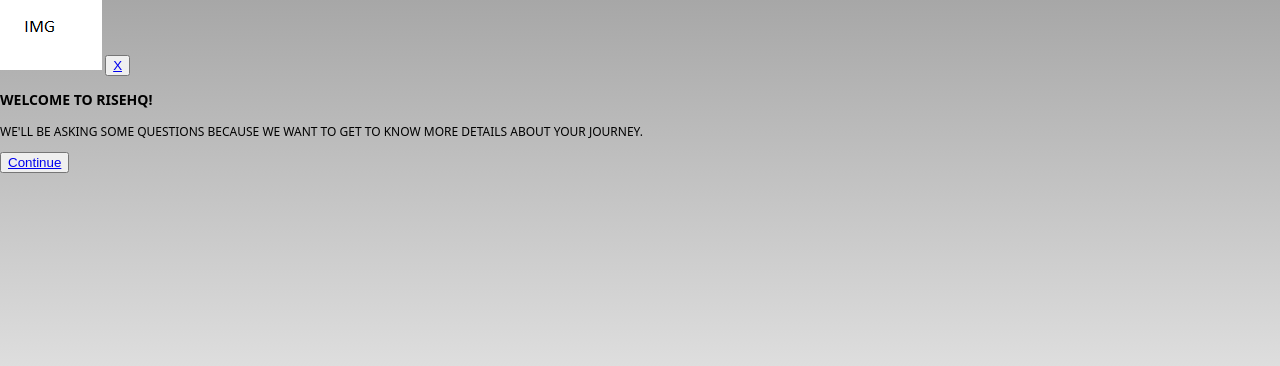
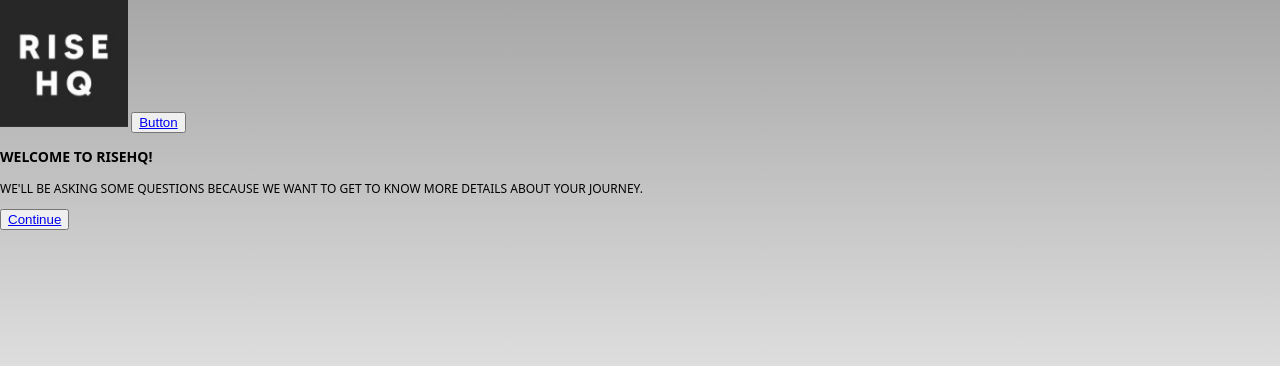
Before and after one commit to ErikaHutch/RiseHQProject, a plain HTML site: page app/src/main/assets/www/quizIntro.html in a window 1280 px wide. Drawn offline with Linux system fonts and the light colour scheme.

Commit message:
updated header on all pages

```diff
--- a/app/src/main/assets/www/css/index.css
+++ b/app/src/main/assets/www/css/index.css
@@ -36,7 +36,10 @@
     text-transform:uppercase;
     width:100%;
 }
-
+/* added by Erika so the logo doesnt cover everything, change as you please*/
+header img{
+    width:10%;
+}
 /* Portrait layout (default) */
 .app {
     background:url(../img/logo.png) no-repeat center top; /* 170px x 200px */
--- a/app/src/main/assets/www/quizIntro.html
+++ b/app/src/main/assets/www/quizIntro.html
@@ -14,9 +14,10 @@
     </head>
     <body>
         <header>
-            <img src="img/placeholder.png"> <!--logo-->
-            <button><a  href="index.html">X</a></button> <!--Close button-->
+            <img src="img/logo.png"> <!--logo-->
+            <button><a href="menuBar.html">Button</a></button><!--menu bar button-->
         </header>
+
         <div> <!-- the pink bit-->
             <h3>Welcome to RiseHq!</h3>
         </div>
```
Also changed, not shown: app/src/main/assets/www/about.html (+4 -1 lines), app/src/main/assets/www/article.html (+1 -1 lines), app/src/main/assets/www/articles.html (+4 -1 lines), app/src/main/assets/www/getintouch.html (+4 -1 lines), app/src/main/assets/www/hub.html (+1 -1 lines), app/src/main/assets/www/index.html (+2 -2 lines), app/src/main/assets/www/menuBar.html (+2 -2 lines), app/src/main/assets/www/profile.html (+4 -1 lines), app/src/main/assets/www/quizQuestion.html (+3 -2 lines), app/src/main/assets/www/services.html (+1 -1 lines).
